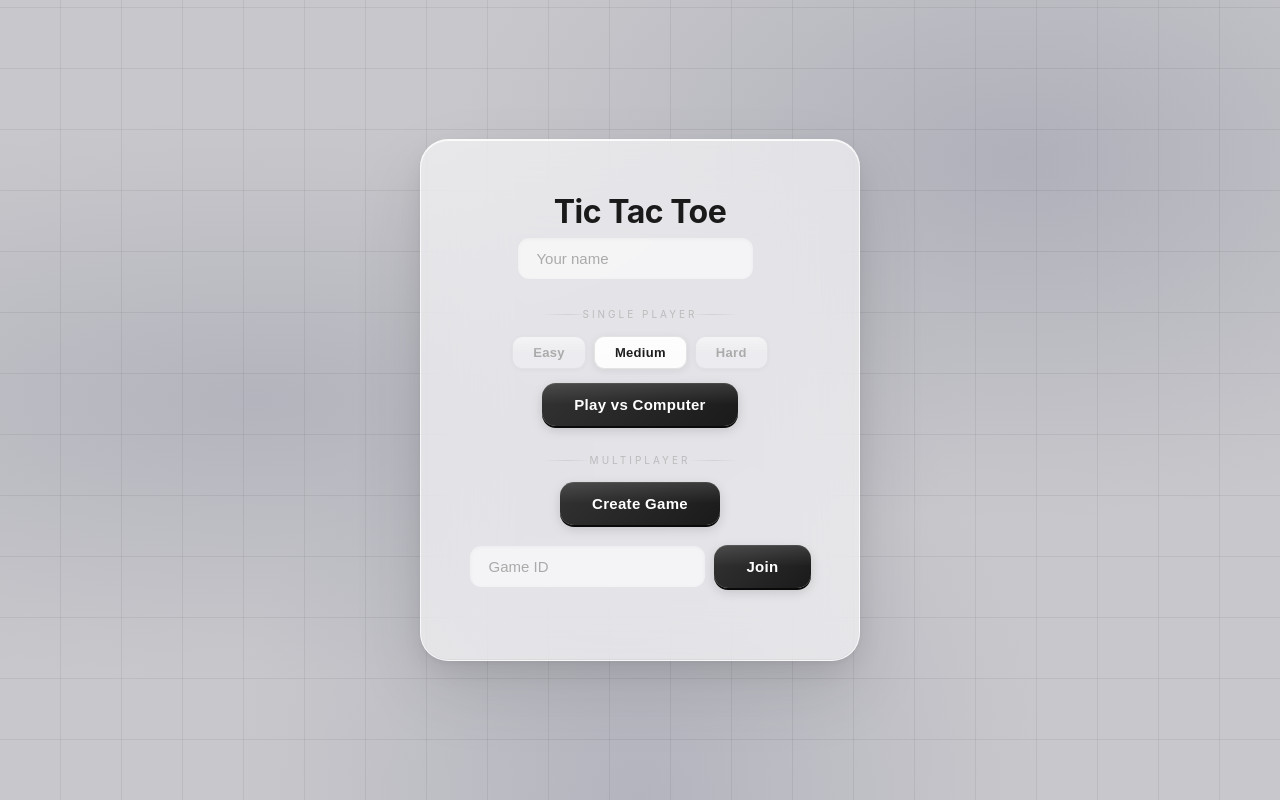
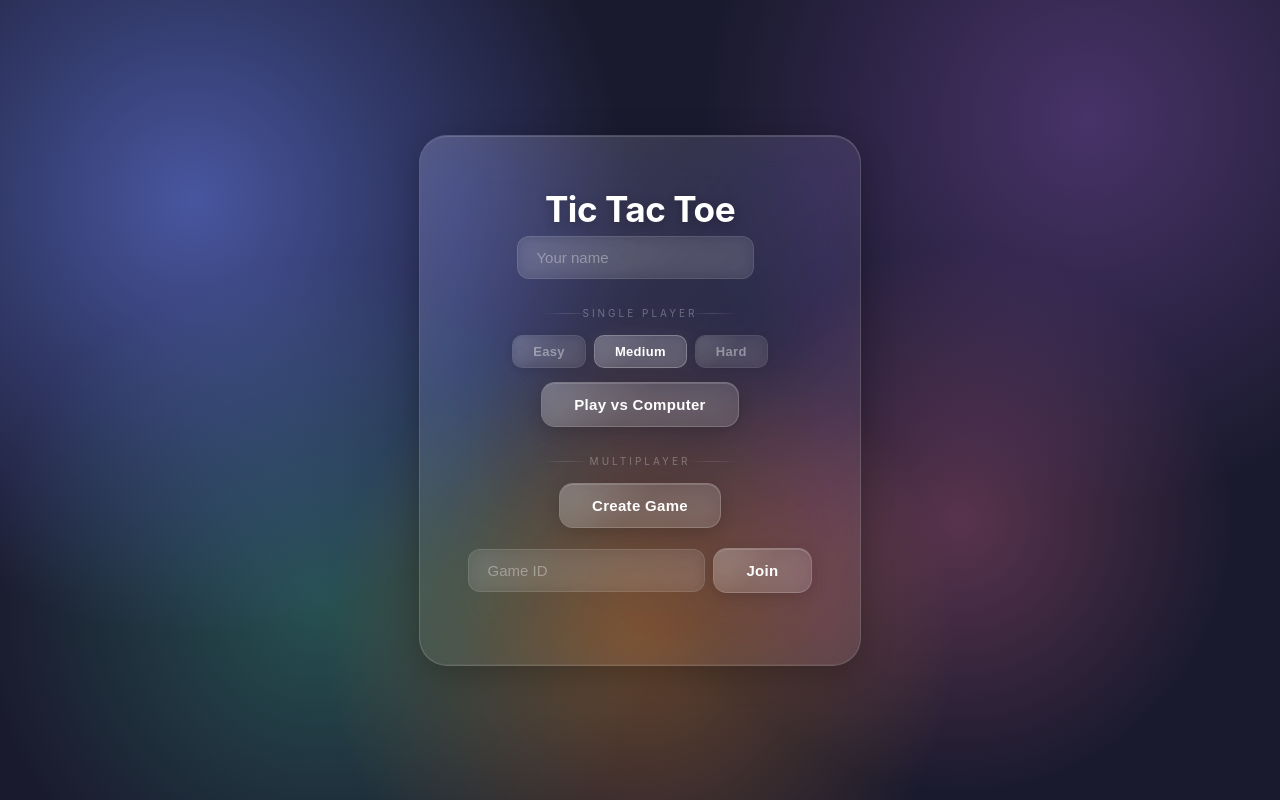
Before and after one commit to scriptingmaverick/tic-tac-toe, a React (Vite) app in the folder frontend/: page / in a window 1280 px wide. Built offline with nearby package versions, Linux system fonts and the light colour scheme.

Commit message:
feat: authentic glassmorphism - frosted glass panels, color orb background, layered depth

```diff
--- a/frontend/src/App.tsx
+++ b/frontend/src/App.tsx
@@ -6,7 +6,7 @@ import "./styles.css";
 type Difficulty = "easy" | "medium" | "hard";
 
 function Confetti() {
-  const colors = ["#222", "#555", "#888", "#bbb", "#ddd", "#fff"];
+  const colors = ["rgba(255,255,255,0.8)", "rgba(255,255,255,0.5)", "rgba(255,255,255,0.3)", "rgba(200,200,220,0.6)", "rgba(180,180,210,0.5)", "rgba(220,220,240,0.4)"];
   const pieces = Array.from({ length: 50 }, (_, i) => ({
     id: i,
     left: Math.random() * 100,
--- a/frontend/src/styles.css
+++ b/frontend/src/styles.css
@@ -11,36 +11,16 @@ body {
   justify-content: center;
   font-family: 'Inter', 'SF Pro Display', -apple-system, system-ui, sans-serif;
   overflow-x: hidden;
-  background: #c8c8cc;
+  background: #1a1a2e;
   background-image:
-    radial-gradient(ellipse at 20% 50%, rgba(160, 160, 175, 0.5) 0%, transparent 50%),
-    radial-gradient(ellipse at 80% 20%, rgba(140, 140, 160, 0.4) 0%, transparent 40%),
-    radial-gradient(ellipse at 50% 100%, rgba(150, 150, 170, 0.4) 0%, transparent 45%);
+    radial-gradient(circle at 15% 25%, rgba(102, 126, 234, 0.6) 0%, transparent 35%),
+    radial-gradient(circle at 85% 15%, rgba(118, 75, 162, 0.5) 0%, transparent 30%),
+    radial-gradient(circle at 50% 80%, rgba(240, 147, 43, 0.35) 0%, transparent 35%),
+    radial-gradient(circle at 75% 65%, rgba(236, 110, 151, 0.3) 0%, transparent 25%),
+    radial-gradient(circle at 25% 75%, rgba(67, 206, 162, 0.3) 0%, transparent 30%);
 }
 
-body::before {
-  content: "";
-  position: fixed;
-  inset: 0;
-  background:
-    repeating-linear-gradient(
-      0deg,
-      transparent,
-      transparent 60px,
-      rgba(0, 0, 0, 0.06) 60px,
-      rgba(0, 0, 0, 0.06) 61px
-    ),
-    repeating-linear-gradient(
-      90deg,
-      transparent,
-      transparent 60px,
-      rgba(0, 0, 0, 0.06) 60px,
-      rgba(0, 0, 0, 0.06) 61px
-    );
-  pointer-events: none;
-}
-
-/* ── Container ── */
+/* ── Container (glass panel) ── */
 .container {
   position: relative;
   z-index: 1;
@@ -48,33 +28,44 @@ body::before {
   width: 100%;
   margin: 40px auto;
   text-align: center;
-  color: #333;
+  color: #fff;
   padding: 52px 48px;
   border-radius: 28px;
 
-  background: rgba(255, 255, 255, 0.6);
-  backdrop-filter: blur(40px) saturate(1.4);
-  -webkit-backdrop-filter: blur(40px) saturate(1.4);
-  border: 1px solid rgba(255, 255, 255, 0.75);
+  background: rgba(255, 255, 255, 0.08);
+  backdrop-filter: blur(24px) saturate(1.6);
+  -webkit-backdrop-filter: blur(24px) saturate(1.6);
+  border: 1px solid rgba(255, 255, 255, 0.15);
   box-shadow:
-    0 1px 0 rgba(255, 255, 255, 0.85) inset,
-    0 -1px 0 rgba(0, 0, 0, 0.04) inset,
-    0 2px 6px rgba(0, 0, 0, 0.05),
-    0 10px 30px rgba(0, 0, 0, 0.08),
-    0 30px 70px rgba(0, 0, 0, 0.1);
+    0 8px 32px rgba(0, 0, 0, 0.25),
+    inset 0 1px 0 rgba(255, 255, 255, 0.15),
+    inset 0 -1px 0 rgba(255, 255, 255, 0.05);
 
   animation: containerFloat 0.7s cubic-bezier(0.22, 1, 0.36, 1);
   transition: transform 0.5s cubic-bezier(0.22, 1, 0.36, 1), box-shadow 0.5s ease;
 }
 
+.container::before {
+  content: "";
+  position: absolute;
+  inset: 0;
+  border-radius: 28px;
+  background: linear-gradient(
+    135deg,
+    rgba(255, 255, 255, 0.12) 0%,
+    rgba(255, 255, 255, 0.02) 40%,
+    transparent 60%,
+    rgba(255, 255, 255, 0.04) 100%
+  );
+  pointer-events: none;
+}
+
 .container:hover {
   transform: translateY(-4px);
   box-shadow:
-    0 1px 0 rgba(255, 255, 255, 0.8) inset,
-    0 -1px 0 rgba(0, 0, 0, 0.04) inset,
-    0 4px 10px rgba(0, 0, 0, 0.05),
-    0 14px 36px rgba(0, 0, 0, 0.08),
-    0 36px 80px rgba(0, 0, 0, 0.1);
+    0 12px 48px rgba(0, 0, 0, 0.3),
+    inset 0 1px 0 rgba(255, 255, 255, 0.18),
+    inset 0 -1px 0 rgba(255, 255, 255, 0.05);
 }
 
 @keyframes containerFloat {
@@ -84,18 +75,19 @@ body::before {
 
 /* ── Title ── */
 h1 {
-  font-size: 2rem;
+  font-size: 2.2rem;
   font-weight: 700;
   letter-spacing: -0.5px;
-  color: #1a1a1a;
+  color: #fff;
   margin-bottom: 6px;
+  text-shadow: 0 2px 10px rgba(0, 0, 0, 0.3);
 }
 
 /* ── Status ── */
 .status {
   font-size: 15px;
   font-weight: 500;
-  color: #888;
+  color: rgba(255, 255, 255, 0.55);
   margin: 18px 0;
   min-height: 24px;
   animation: statusFade 0.35s ease;
@@ -106,25 +98,26 @@ h1 {
   to { opacity: 1; transform: translateY(0); }
 }
 
-/* ── Board ── */
+/* ── Board (inner glass panel) ── */
 .board {
   display: grid;
   grid-template-columns: repeat(3, 1fr);
   gap: 12px;
   margin: 28px auto;
   padding: 16px;
-  border-radius: 24px;
+  border-radius: 22px;
   max-width: 480px;
 
-  background: rgba(238, 238, 242, 0.65);
-  border: 1px solid rgba(255, 255, 255, 0.85);
+  background: rgba(255, 255, 255, 0.06);
+  backdrop-filter: blur(12px);
+  -webkit-backdrop-filter: blur(12px);
+  border: 1px solid rgba(255, 255, 255, 0.1);
   box-shadow:
-    0 1px 0 rgba(255, 255, 255, 0.9) inset,
-    0 6px 20px rgba(0, 0, 0, 0.06),
-    0 1px 3px rgba(0, 0, 0, 0.05);
+    inset 0 1px 0 rgba(255, 255, 255, 0.08),
+    0 4px 16px rgba(0, 0, 0, 0.15);
 }
 
-/* ── Cells ── */
+/* ── Cells (glass tiles) ── */
 .cell {
   aspect-ratio: 1;
   display: flex;
@@ -132,18 +125,19 @@ h1 {
   justify-content: center;
   font-size: 48px;
   font-weight: 700;
-  color: #222;
-  border-radius: 18px;
+  color: rgba(255, 255, 255, 0.9);
+  border-radius: 16px;
   cursor: pointer;
   position: relative;
-  transition: transform 0.3s cubic-bezier(0.34, 1.56, 0.64, 1), box-shadow 0.3s ease, background 0.2s;
+  transition: transform 0.3s cubic-bezier(0.34, 1.56, 0.64, 1), box-shadow 0.3s ease, background 0.25s;
 
-  background: rgba(255, 255, 255, 0.75);
-  border: 1px solid rgba(255, 255, 255, 0.9);
+  background: rgba(255, 255, 255, 0.07);
+  backdrop-filter: blur(8px);
+  -webkit-backdrop-filter: blur(8px);
+  border: 1px solid rgba(255, 255, 255, 0.12);
   box-shadow:
-    0 1px 0 rgba(255, 255, 255, 0.9) inset,
-    0 2px 6px rgba(0, 0, 0, 0.06),
-    0 6px 16px rgba(0, 0, 0, 0.04);
+    inset 0 1px 0 rgba(255, 255, 255, 0.1),
+    0 2px 8px rgba(0, 0, 0, 0.12);
 }
 
 .cell::before {
@@ -151,17 +145,24 @@ h1 {
   position: absolute;
   inset: 0;
   border-radius: 16px;
-  background: linear-gradient(135deg, rgba(255, 255, 255, 0.6) 0%, transparent 50%);
+  background: linear-gradient(
+    135deg,
+    rgba(255, 255, 255, 0.15) 0%,
+    rgba(255, 255, 255, 0.03) 50%,
+    transparent 100%
+  );
   pointer-events: none;
+  transition: opacity 0.25s;
 }
 
 .cell:hover:not(.taken) {
   transform: translateY(-6px) scale(1.04);
+  background: rgba(255, 255, 255, 0.14);
+  border-color: rgba(255, 255, 255, 0.25);
   box-shadow:
-    0 1px 0 rgba(255, 255, 255, 0.9) inset,
-    0 6px 20px rgba(0, 0, 0, 0.08),
-    0 2px 6px rgba(0, 0, 0, 0.05);
-  background: rgba(255, 255, 255, 0.9);
+    inset 0 1px 0 rgba(255, 255, 255, 0.18),
+    0 8px 28px rgba(0, 0, 0, 0.2),
+    0 0 20px rgba(255, 255, 255, 0.05);
 }
 
 .cell:active:not(.taken) {
@@ -171,6 +172,7 @@ h1 {
 
 .cell.taken {
   cursor: not-allowed;
+  color: #fff;
 }
 
 /* ── Pop-in animation ── */
@@ -187,18 +189,18 @@ h1 {
 /* ── Win cells ── */
 .cell.win {
   color: #fff;
-  background: linear-gradient(135deg, #444, #222);
-  border-color: rgba(255, 255, 255, 0.3);
+  background: rgba(255, 255, 255, 0.2);
+  border-color: rgba(255, 255, 255, 0.35);
   animation: winGlow 0.8s ease infinite alternate;
   box-shadow:
-    0 0 0 2px rgba(255, 255, 255, 0.2),
-    0 0 30px rgba(0, 0, 0, 0.15),
-    0 8px 30px rgba(0, 0, 0, 0.12);
+    inset 0 1px 0 rgba(255, 255, 255, 0.25),
+    0 0 24px rgba(255, 255, 255, 0.12),
+    0 8px 32px rgba(0, 0, 0, 0.2);
 }
 
 @keyframes winGlow {
-  0% { transform: translateY(0) scale(1); box-shadow: 0 0 0 2px rgba(255, 255, 255, 0.2), 0 0 20px rgba(0, 0, 0, 0.1), 0 8px 24px rgba(0, 0, 0, 0.1); }
-  100% { transform: translateY(-4px) scale(1.05); box-shadow: 0 0 0 3px rgba(255, 255, 255, 0.35), 0 0 40px rgba(0, 0, 0, 0.12), 0 14px 40px rgba(0, 0, 0, 0.14); }
+  0% { transform: translateY(0) scale(1); box-shadow: inset 0 1px 0 rgba(255, 255, 255, 0.2), 0 0 20px rgba(255, 255, 255, 0.08), 0 8px 24px rgba(0, 0, 0, 0.15); }
+  100% { transform: translateY(-4px) scale(1.05); box-shadow: inset 0 1px 0 rgba(255, 255, 255, 0.3), 0 0 40px rgba(255, 255, 255, 0.15), 0 14px 40px rgba(0, 0, 0, 0.2); }
 }
 
 /* ── Players ── */
@@ -215,24 +217,21 @@ h1 {
   padding: 8px 20px;
   border-radius: 12px;
   transition: all 0.35s cubic-bezier(0.22, 1, 0.36, 1);
-  background: rgba(245, 245, 248, 0.5);
-  border: 1px solid rgba(255, 255, 255, 0.7);
-  box-shadow: 0 1px 4px rgba(0, 0, 0, 0.04);
-  color: #999;
+  background: rgba(255, 255, 255, 0.06);
+  border: 1px solid rgba(255, 255, 255, 0.08);
+  color: rgba(255, 255, 255, 0.4);
 }
 
 .active-player {
   font-weight: 700;
-  color: #1a1a1a;
-  background: rgba(255, 255, 255, 0.85) !important;
-  border-color: rgba(200, 200, 210, 0.5) !important;
-  box-shadow:
-    0 2px 8px rgba(0, 0, 0, 0.06),
-    0 0 0 1px rgba(0, 0, 0, 0.03) !important;
+  color: #fff;
+  background: rgba(255, 255, 255, 0.12) !important;
+  border-color: rgba(255, 255, 255, 0.2) !important;
+  box-shadow: 0 0 16px rgba(255, 255, 255, 0.06) !important;
   transform: translateY(-2px);
 }
 
-/* ── Buttons ── */
+/* ── Buttons (glass) ── */
 button {
   padding: 13px 32px;
   font-size: 15px;
@@ -243,13 +242,15 @@ button {
   cursor: pointer;
   color: #fff;
   position: relative;
-  transition: transform 0.3s cubic-bezier(0.34, 1.56, 0.64, 1), box-shadow 0.3s ease, background 0.2s;
+  transition: transform 0.3s cubic-bezier(0.34, 1.56, 0.64, 1), box-shadow 0.3s ease, background 0.25s;
 
-  background: linear-gradient(135deg, #333, #1a1a1a);
+  background: rgba(255, 255, 255, 0.12);
+  backdrop-filter: blur(12px);
+  -webkit-backdrop-filter: blur(12px);
+  border: 1px solid rgba(255, 255, 255, 0.18);
   box-shadow:
-    0 2px 0 #0a0a0a,
-    0 4px 12px rgba(0, 0, 0, 0.15),
-    0 1px 0 rgba(255, 255, 255, 0.08) inset;
+    inset 0 1px 0 rgba(255, 255, 255, 0.15),
+    0 4px 16px rgba(0, 0, 0, 0.15);
 }
 
 button::before {
@@ -257,61 +258,63 @@ button::before {
   position: absolute;
   inset: 0;
   border-radius: 14px;
-  background: linear-gradient(180deg, rgba(255, 255, 255, 0.12) 0%, transparent 50%);
+  background: linear-gradient(135deg, rgba(255, 255, 255, 0.15) 0%, transparent 50%);
   pointer-events: none;
 }
 
 button:hover {
   transform: translateY(-3px);
+  background: rgba(255, 255, 255, 0.18);
+  border-color: rgba(255, 255, 255, 0.28);
   box-shadow:
-    0 4px 0 #0a0a0a,
-    0 8px 24px rgba(0, 0, 0, 0.2),
-    0 1px 0 rgba(255, 255, 255, 0.1) inset;
+    inset 0 1px 0 rgba(255, 255, 255, 0.2),
+    0 8px 28px rgba(0, 0, 0, 0.2);
 }
 
 button:active {
   transform: translateY(1px);
+  background: rgba(255, 255, 255, 0.08);
   box-shadow:
-    0 0 0 #0a0a0a,
-    0 2px 6px rgba(0, 0, 0, 0.15),
-    0 1px 0 rgba(255, 255, 255, 0.06) inset;
+    inset 0 1px 0 rgba(255, 255, 255, 0.1),
+    0 2px 8px rgba(0, 0, 0, 0.15);
   transition-duration: 0.1s;
 }
 
-/* ── Inputs ── */
+/* ── Inputs (glass) ── */
 input {
   padding: 12px 18px;
   font-size: 15px;
   border-radius: 12px;
-  background: rgba(255, 255, 255, 0.6);
-  color: #222;
+  background: rgba(255, 255, 255, 0.08);
+  backdrop-filter: blur(8px);
+  -webkit-backdrop-filter: blur(8px);
+  color: #fff;
   margin-right: 8px;
   outline: none;
-  transition: border-color 0.2s, box-shadow 0.2s, background 0.2s;
-  border: 1.5px solid rgba(200, 200, 210, 0.4);
-  box-shadow: 0 1px 4px rgba(0, 0, 0, 0.04) inset;
+  transition: border-color 0.25s, box-shadow 0.25s, background 0.25s;
+  border: 1px solid rgba(255, 255, 255, 0.1);
 }
 
 input::placeholder {
-  color: #aaa;
+  color: rgba(255, 255, 255, 0.35);
 }
 
 input:focus {
-  border-color: #999;
-  background: rgba(255, 255, 255, 0.85);
-  box-shadow: 0 0 0 3px rgba(0, 0, 0, 0.04), 0 1px 4px rgba(0, 0, 0, 0.04) inset;
+  border-color: rgba(255, 255, 255, 0.3);
+  background: rgba(255, 255, 255, 0.12);
+  box-shadow: 0 0 0 3px rgba(255, 255, 255, 0.05), inset 0 1px 0 rgba(255, 255, 255, 0.1);
 }
 
 /* ── Game ID ── */
 .game-id {
   font-family: 'SF Mono', 'Fira Code', monospace;
   font-size: 13px;
-  background: rgba(245, 245, 248, 0.6);
+  background: rgba(255, 255, 255, 0.08);
   padding: 5px 12px;
   border-radius: 8px;
   user-select: all;
-  border: 1px solid rgba(200, 200, 210, 0.3);
-  color: #555;
+  border: 1px solid rgba(255, 255, 255, 0.1);
+  color: rgba(255, 255, 255, 0.7);
 }
 
 /* ── Dividers ── */
@@ -319,7 +322,7 @@ input:focus {
   font-size: 10px;
   text-transform: uppercase;
   letter-spacing: 3px;
-  color: #bbb;
+  color: rgba(255, 255, 255, 0.3);
   margin: 28px 0 16px;
   position: relative;
 }
@@ -331,7 +334,7 @@ input:focus {
   top: 50%;
   width: 50px;
   height: 1px;
-  background: linear-gradient(90deg, transparent, rgba(0, 0, 0, 0.08), transparent);
+  background: linear-gradient(90deg, transparent, rgba(255, 255, 255, 0.12), transparent);
 }
 
 .divider::before { right: calc(50% + 48px); }
@@ -354,11 +357,14 @@ input:focus {
   font-size: 13px;
   font-weight: 600;
   border-radius: 10px;
-  background: rgba(245, 245, 248, 0.5);
-  color: #aaa;
-  border: 1px solid rgba(200, 200, 210, 0.3);
-  box-shadow: 0 1px 4px rgba(0, 0, 0, 0.04);
+  background: rgba(255, 255, 255, 0.06);
+  backdrop-filter: blur(6px);
+  -webkit-backdrop-filter: blur(6px);
+  color: rgba(255, 255, 255, 0.4);
+  border: 1px solid rgba(255, 255, 255, 0.08);
+  box-shadow: 0 2px 8px rgba(0, 0, 0, 0.1);
   transition: all 0.25s ease;
+  position: relative;
 }
 
 .diff-btn::before {
@@ -366,28 +372,28 @@ input:focus {
   position: absolute;
   inset: 0;
   border-radius: 10px;
-  background: linear-gradient(180deg, rgba(255, 255, 255, 0.4) 0%, transparent 50%);
+  background: linear-gradient(135deg, rgba(255, 255, 255, 0.1) 0%, transparent 50%);
   pointer-events: none;
 }
 
 .diff-btn:hover {
-  color: #555;
-  background: rgba(255, 255, 255, 0.7);
+  color: rgba(255, 255, 255, 0.7);
+  background: rgba(255, 255, 255, 0.1);
   transform: translateY(-2px);
-  box-shadow: 0 4px 12px rgba(0, 0, 0, 0.06);
+  border-color: rgba(255, 255, 255, 0.15);
 }
 
 .diff-btn.active {
-  color: #1a1a1a;
-  background: rgba(255, 255, 255, 0.9);
-  border-color: rgba(0, 0, 0, 0.1);
-  box-shadow: 0 2px 8px rgba(0, 0, 0, 0.08);
+  color: #fff;
+  background: rgba(255, 255, 255, 0.15);
+  border-color: rgba(255, 255, 255, 0.25);
+  box-shadow: 0 0 16px rgba(255, 255, 255, 0.06), 0 4px 12px rgba(0, 0, 0, 0.15);
 }
 
 .ai-badge {
   font-size: 13px;
   font-weight: 500;
-  color: #999;
+  color: rgba(255, 255, 255, 0.45);
   margin: 6px 0;
 }
 
```
